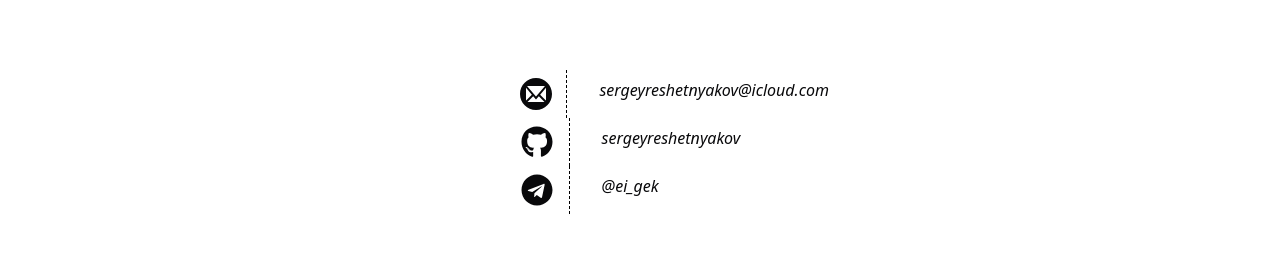
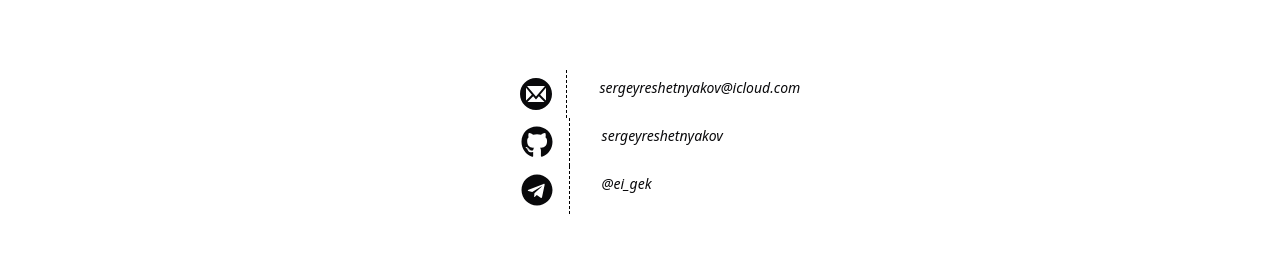
Before and after one commit to sergeyreshetnyakov/portfolio, a Next.js app: page / in a window 1280 px wide. Shown: the part 3200-3464 px from the top of the page. Built offline with nearby package versions, Linux system fonts and the light colour scheme.

Commit message:
text display fixed

```diff
--- a/src/components/ContactInfo.tsx
+++ b/src/components/ContactInfo.tsx
@@ -12,7 +12,7 @@ export default function ContactInfo({ children, href, contact }: Props) {
          <div className="w-16 py-2">
             <div className="flex justify-center">{children}</div>
          </div>
-         <div className="flex py-2 px-8 flex-row w-52 border-l border-black border-dashed">
+         <div className="flex py-2 px-8 flex-row w-52 md:text-sm border-l border-black border-dashed">
             <Link href={href} className="italic text-clip">
                {contact}
             </Link>
```
